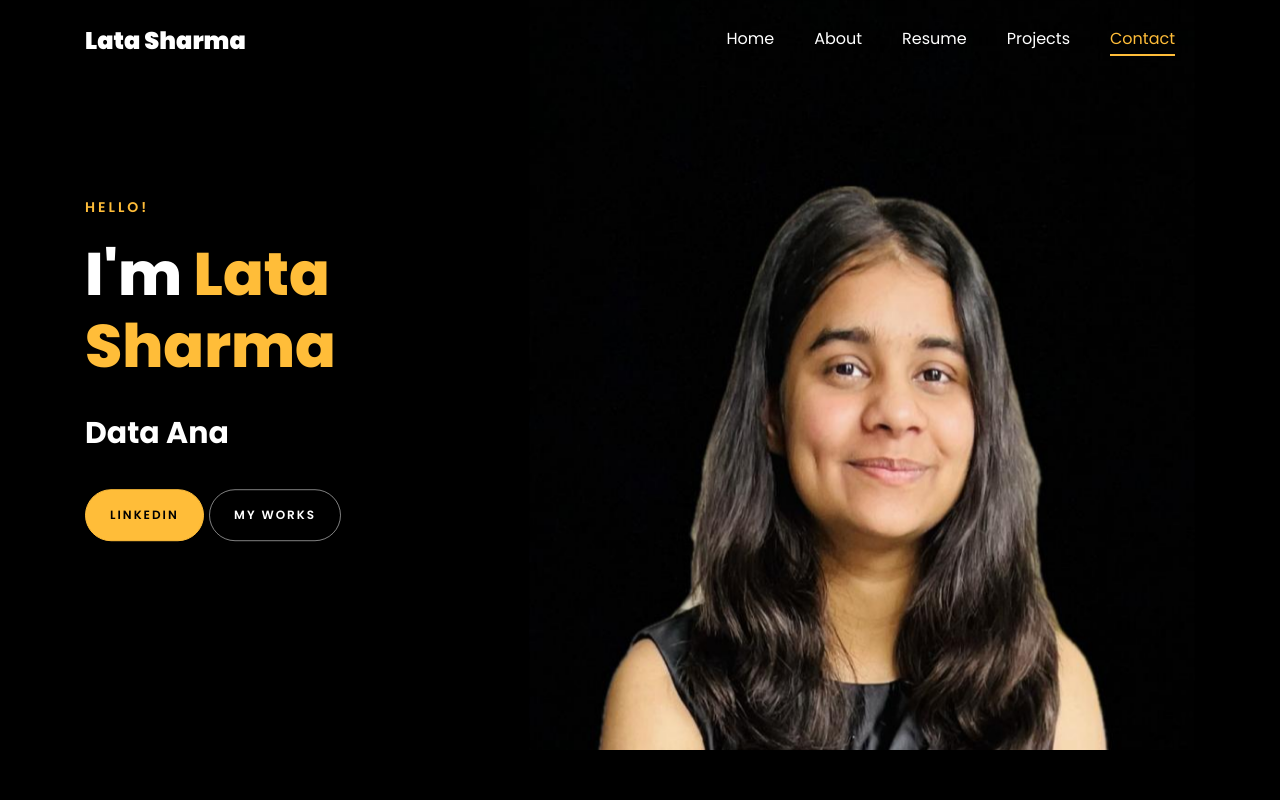
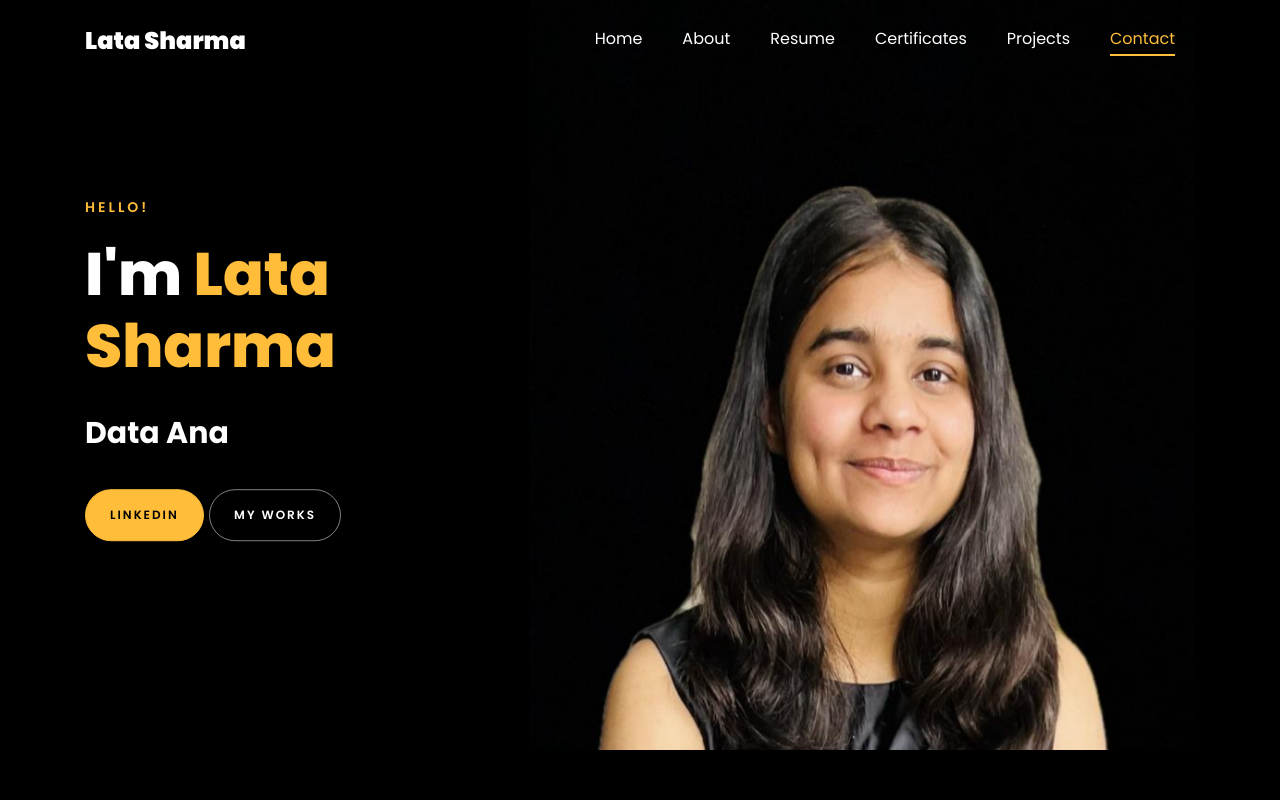
Before and after one commit to Latasharma26/Latasharma26, a plain HTML site: page index.html in a window 1280 px wide. Shown: the top 800 px of the page. Drawn offline with Linux system fonts and the light colour scheme; files whose address does not match are found by name.

Commit message:
update Portfolio

```diff
--- a/index.html
+++ b/index.html
@@ -213,6 +213,7 @@ form input,form textarea{
 					<li class="nav-item"><a href="#home-section" class="nav-link"><span>Home</span></a></li>
 					<li class="nav-item"><a href="#about-section" class="nav-link"><span>About</span></a></li>
 					<li class="nav-item"><a href="#resume-section" class="nav-link"><span>Resume</span></a></li>
+					<li class="nav-item"><a href="#Certificates-section" class="nav-link"><span>Certificates</span></a></li>
 					<li class="nav-item"><a href="#project-section" class="nav-link"><span>Projects</span></a></li>
 					<li class="nav-item"><a href="#contact-section" class="nav-link"><span>Contact</span></a></li>
 				</ul>
@@ -528,7 +529,7 @@ form input,form textarea{
 		</div>
 	</section>
 
-	<section class="ftco-section ftco-no-pb" id="resume-section">
+	<section class="ftco-section ftco-no-pb" id="Certificates-section">
 		<div class="container">
 			<div class="row justify-content-center pb-5">
 				<div class="col-md-10 heading-section text-center ftco-animate">
```
